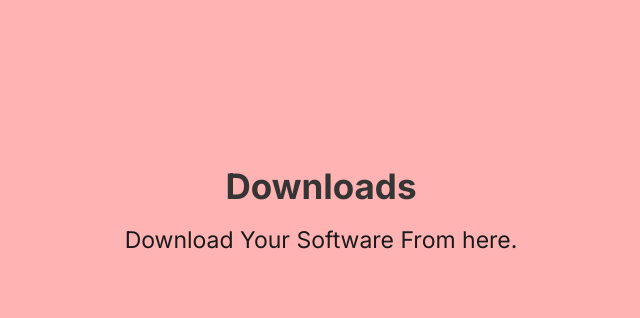
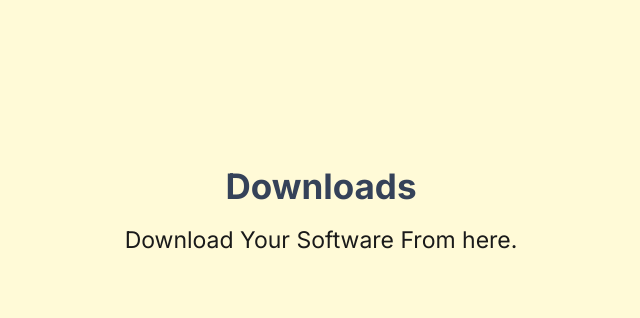
Before and after one commit to Itsmehp/hpinfosys, a plain HTML site: page index.html in a window 1280 px wide. Shown: the part 568-886 px from the top of the page, without its empty margins (319-959 px from the left). Drawn offline with Linux system fonts and the light colour scheme; files whose address does not match are found by name.

Commit message:
Color change 2

```diff
--- a/scripts/style.css
+++ b/scripts/style.css
@@ -40,10 +40,10 @@ TABLE OF CONTENT
 
   /* COLOR PALETTE */
 
-  --ui-color-n-000: rgb(255, 179, 179);
-  --ui-color-n-100: #cacaca;
-  --ui-color-n-300: #aeaeae;
-  --ui-color-n-500: #353535;
+  --ui-color-n-000: #fffad7;
+  --ui-color-n-100: #fcddb0;
+  --ui-color-n-300: #ff9f9f;
+  --ui-color-n-500: #354259;
   --ui-color-n-700: #282828;
   --ui-color-n-900: #1a1a1a;
 
```
